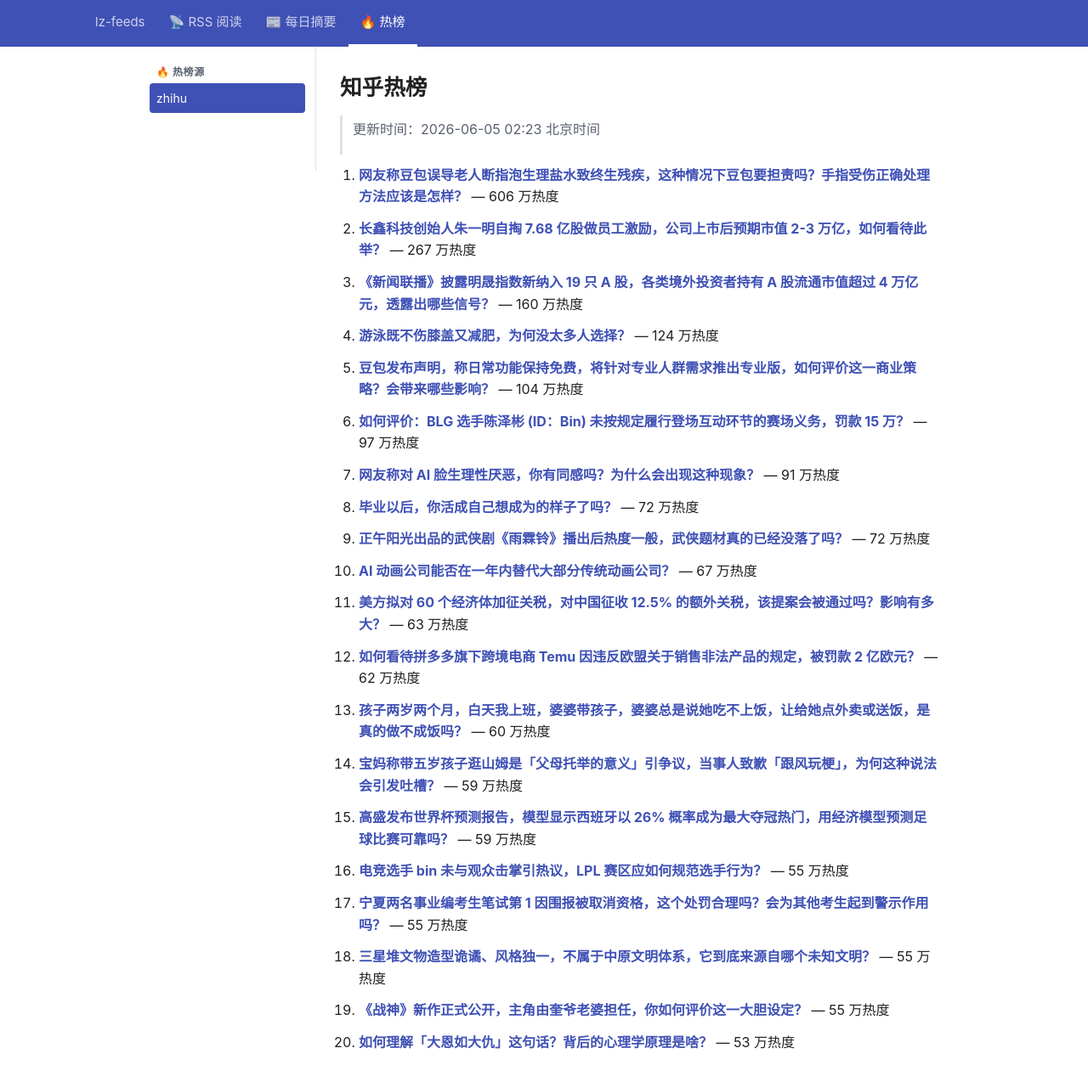
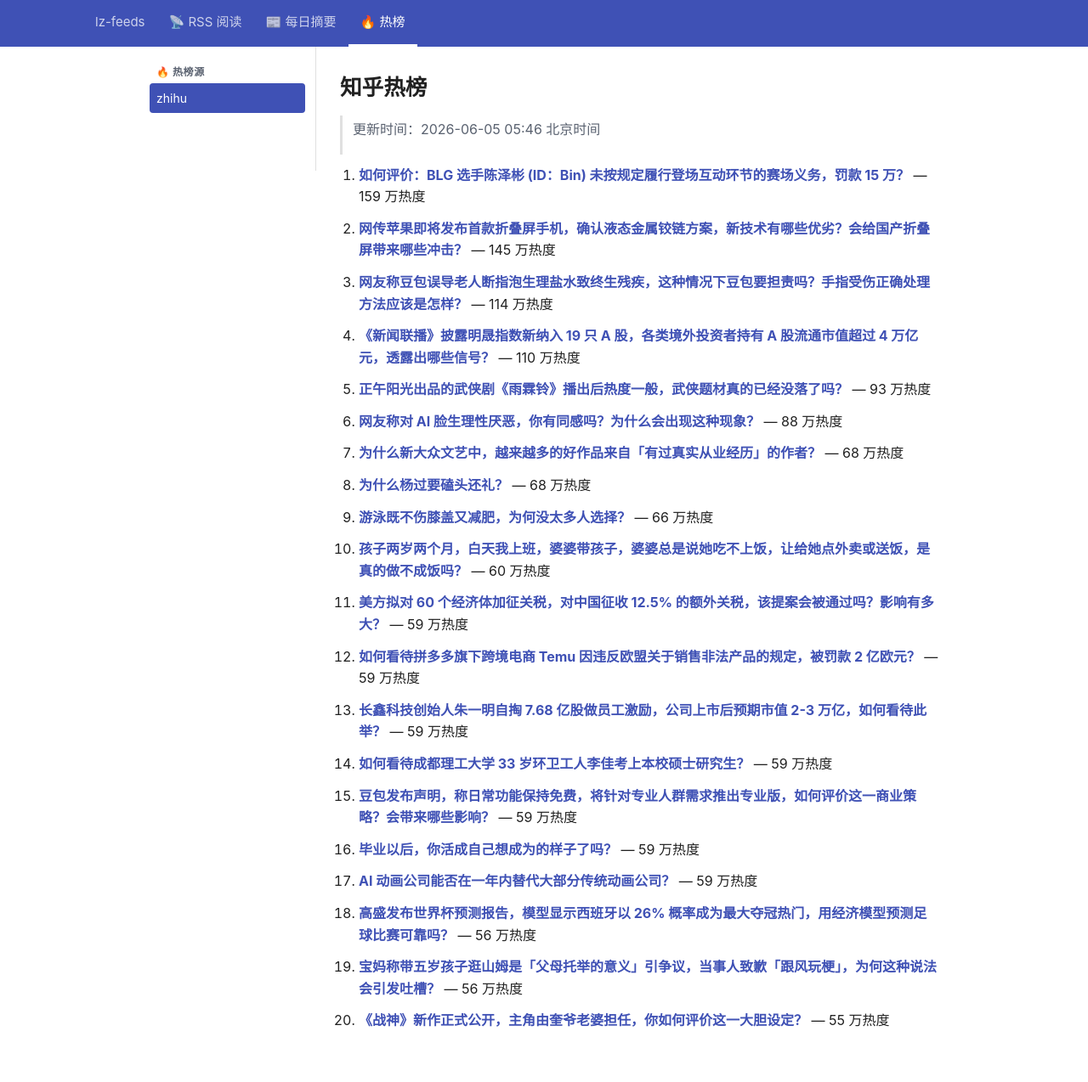
Before and after one commit to lizhang0101/lz-feeds, a Jekyll site: the page built from _hotlist/zhihu.md, in a window 1280 px wide and 1305 px high. Shown: the top 1274 px of the window at 85% size. Built offline with Jekyll 4.4.1, drawn with Linux system fonts in a browser that asks for light colours.

Commit message:
hotlist: 2026-06-04T21:46Z

```diff
--- a/_hotlist/zhihu.md
+++ b/_hotlist/zhihu.md
@@ -1,48 +1,48 @@
 ---
-updated: 2026-06-05 02:23 北京时间
+updated: 2026-06-05 05:46 北京时间
 count: 20
 ---
 
 # 知乎热榜
 
-> 更新时间：2026-06-05 02:23 北京时间
+> 更新时间：2026-06-05 05:46 北京时间
 
-1. **[网友称豆包误导老人断指泡生理盐水致终生残疾，这种情况下豆包要担责吗？手指受伤正确处理方法应该是怎样？](https://www.zhihu.com/question/2045517452222493616)** — 606 万热度
+1. **[如何评价：BLG 选手陈泽彬 (ID：Bin) 未按规定履行登场互动环节的赛场义务，罚款 15 万？](https://www.zhihu.com/question/2045981091450843249)** — 159 万热度
 
-2. **[长鑫科技创始人朱一明自掏 7.68 亿股做员工激励，公司上市后预期市值 2-3 万亿，如何看待此举？](https://www.zhihu.com/question/2041193028925264772)** — 267 万热度
+2. **[网传苹果即将发布首款折叠屏手机，确认液态金属铰链方案，新技术有哪些优劣？会给国产折叠屏带来哪些冲击？](https://www.zhihu.com/question/2045477936329744808)** — 145 万热度
 
-3. **[《新闻联播》披露明晟指数新纳入 19 只 A 股，各类境外投资者持有 A 股流通市值超过 4 万亿元，透露出哪些信号？](https://www.zhihu.com/question/2045796914780530526)** — 160 万热度
+3. **[网友称豆包误导老人断指泡生理盐水致终生残疾，这种情况下豆包要担责吗？手指受伤正确处理方法应该是怎样？](https://www.zhihu.com/question/2045517452222493616)** — 114 万热度
 
-4. **[游泳既不伤膝盖又减肥，为何没太多人选择？](https://www.zhihu.com/question/1932350688186315147)** — 124 万热度
+4. **[《新闻联播》披露明晟指数新纳入 19 只 A 股，各类境外投资者持有 A 股流通市值超过 4 万亿元，透露出哪些信号？](https://www.zhihu.com/question/2045796914780530526)** — 110 万热度
 
-5. **[豆包发布声明，称日常功能保持免费，将针对专业人群需求推出专业版，如何评价这一商业策略？会带来哪些影响？](https://www.zhihu.com/question/2045590595519735634)** — 104 万热度
+5. **[正午阳光出品的武侠剧《雨霖铃》播出后热度一般，武侠题材真的已经没落了吗？](https://www.zhihu.com/question/2040426217812276219)** — 93 万热度
 
-6. **[如何评价：BLG 选手陈泽彬 (ID：Bin) 未按规定履行登场互动环节的赛场义务，罚款 15 万？](https://www.zhihu.com/question/2045981091450843249)** — 97 万热度
+6. **[网友称对 AI 脸生理性厌恶，你有同感吗？为什么会出现这种现象？](https://www.zhihu.com/question/2045546609027408734)** — 88 万热度
 
-7. **[网友称对 AI 脸生理性厌恶，你有同感吗？为什么会出现这种现象？](https://www.zhihu.com/question/2045546609027408734)** — 91 万热度
+7. **[为什么新大众文艺中，越来越多的好作品来自「有过真实从业经历」的作者？](https://www.zhihu.com/question/2045577890092291486)** — 68 万热度
 
-8. **[毕业以后，你活成自己想成为的样子了吗？](https://www.zhihu.com/question/2044870328770417599)** — 72 万热度
+8. **[为什么杨过要磕头还礼？](https://www.zhihu.com/question/1985911569637458868)** — 68 万热度
 
-9. **[正午阳光出品的武侠剧《雨霖铃》播出后热度一般，武侠题材真的已经没落了吗？](https://www.zhihu.com/question/2040426217812276219)** — 72 万热度
+9. **[游泳既不伤膝盖又减肥，为何没太多人选择？](https://www.zhihu.com/question/1932350688186315147)** — 66 万热度
 
-10. **[AI 动画公司能否在一年内替代大部分传统动画公司？](https://www.zhihu.com/question/13090511317)** — 67 万热度
+10. **[孩子两岁两个月，白天我上班，婆婆带孩子，婆婆总是说她吃不上饭，让给她点外卖或送饭，是真的做不成饭吗？](https://www.zhihu.com/question/2043642078484329799)** — 60 万热度
 
-11. **[美方拟对 60 个经济体加征关税，对中国征收 12.5% 的额外关税，该提案会被通过吗？影响有多大？](https://www.zhihu.com/question/2045806304581480535)** — 63 万热度
+11. **[美方拟对 60 个经济体加征关税，对中国征收 12.5% 的额外关税，该提案会被通过吗？影响有多大？](https://www.zhihu.com/question/2045806304581480535)** — 59 万热度
 
-12. **[如何看待拼多多旗下跨境电商 Temu 因违反欧盟关于销售非法产品的规定，被罚款 2 亿欧元？](https://www.zhihu.com/question/2043475993025826848)** — 62 万热度
+12. **[如何看待拼多多旗下跨境电商 Temu 因违反欧盟关于销售非法产品的规定，被罚款 2 亿欧元？](https://www.zhihu.com/question/2043475993025826848)** — 59 万热度
 
-13. **[孩子两岁两个月，白天我上班，婆婆带孩子，婆婆总是说她吃不上饭，让给她点外卖或送饭，是真的做不成饭吗？](https://www.zhihu.com/question/2043642078484329799)** — 60 万热度
+13. **[长鑫科技创始人朱一明自掏 7.68 亿股做员工激励，公司上市后预期市值 2-3 万亿，如何看待此举？](https://www.zhihu.com/question/2041193028925264772)** — 59 万热度
 
-14. **[宝妈称带五岁孩子逛山姆是「父母托举的意义」引争议，当事人致歉「跟风玩梗」，为何这种说法会引发吐槽？](https://www.zhihu.com/question/2045550398900024737)** — 59 万热度
+14. **[如何看待成都理工大学 33 岁环卫工人李佳考上本校硕士研究生？](https://www.zhihu.com/question/2043663971702550638)** — 59 万热度
 
-15. **[高盛发布世界杯预测报告，模型显示西班牙以 26% 概率成为最大夺冠热门，用经济模型预测足球比赛可靠吗？](https://www.zhihu.com/question/2045154297281827321)** — 59 万热度
+15. **[豆包发布声明，称日常功能保持免费，将针对专业人群需求推出专业版，如何评价这一商业策略？会带来哪些影响？](https://www.zhihu.com/question/2045590595519735634)** — 59 万热度
 
-16. **[电竞选手 bin 未与观众击掌引热议，LPL 赛区应如何规范选手行为？](https://www.zhihu.com/question/2045619252749661969)** — 55 万热度
+16. **[毕业以后，你活成自己想成为的样子了吗？](https://www.zhihu.com/question/2044870328770417599)** — 59 万热度
 
-17. **[宁夏两名事业编考生笔试第 1 因围报被取消资格，这个处罚合理吗？会为其他考生起到警示作用吗？](https://www.zhihu.com/question/2045457686003545788)** — 55 万热度
+17. **[AI 动画公司能否在一年内替代大部分传统动画公司？](https://www.zhihu.com/question/13090511317)** — 59 万热度
 
-18. **[三星堆文物造型诡谲、风格独一，不属于中原文明体系，它到底来源自哪个未知文明？](https://www.zhihu.com/question/2037294797904459159)** — 55 万热度
+18. **[高盛发布世界杯预测报告，模型显示西班牙以 26% 概率成为最大夺冠热门，用经济模型预测足球比赛可靠吗？](https://www.zhihu.com/question/2045154297281827321)** — 56 万热度
 
-19. **[《战神》新作正式公开，主角由奎爷老婆担任，你如何评价这一大胆设定？](https://www.zhihu.com/question/2045396183233868198)** — 55 万热度
+19. **[宝妈称带五岁孩子逛山姆是「父母托举的意义」引争议，当事人致歉「跟风玩梗」，为何这种说法会引发吐槽？](https://www.zhihu.com/question/2045550398900024737)** — 56 万热度
 
-20. **[如何理解「大恩如大仇」这句话？背后的心理学原理是啥？](https://www.zhihu.com/question/5348579934)** — 53 万热度
+20. **[《战神》新作正式公开，主角由奎爷老婆担任，你如何评价这一大胆设定？](https://www.zhihu.com/question/2045396183233868198)** — 55 万热度
```
